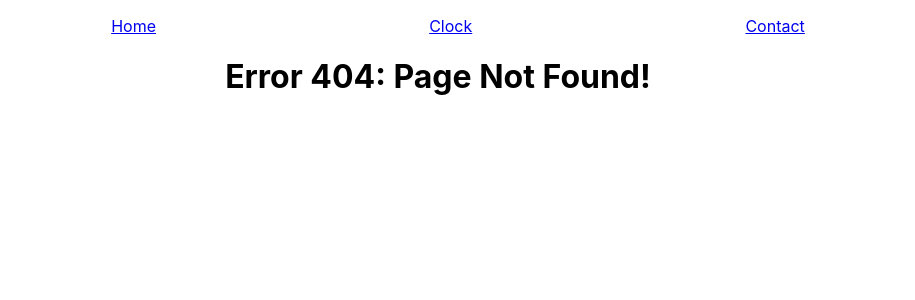
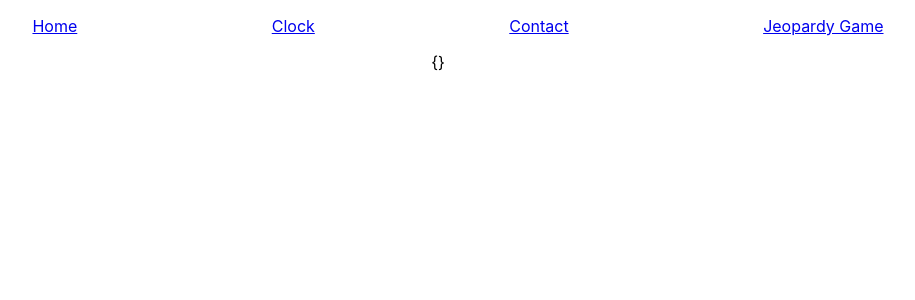
Before and after one commit to AZimdahl/redux-jeopardy-lite, a React (Create React App) app: page /jeopardy in a window 1280 px wide. Before the commit this address had no page. Shown: the top 300 px of the page, without its empty margins (202-1117 px from the left). Built offline with nearby package versions, Linux system fonts and the light colour scheme; no server answers.

Commit message:
create start of jeopardy

```diff
--- a/package.json
+++ b/package.json
@@ -3,6 +3,7 @@
   "version": "0.1.0",
   "private": true,
   "dependencies": {
+    "axios": "^0.19.0",
     "react": "^16.11.0",
     "react-dom": "^16.11.0",
     "react-router-dom": "^5.1.2",
--- a/src/App.js
+++ b/src/App.js
@@ -5,6 +5,7 @@ import Clock from './components/clock/Clock'
 import Contact from './components/contact/Contact'
 import Navigation from './components/navigation/Navigation'
 import Error404 from './components/error404/Error404'
+import Jeopardy from './components/jeopardy/Jeopardy'
 
 //Import the Route component
 import { Route, Switch } from "react-router-dom";
@@ -20,6 +21,7 @@ function App() {
         <Route path="/welcome/:name" component={Welcome} />
         <Route path="/clock" component={Clock} />
         <Route path="/contact" component={Contact} />
+        <Route path="/jeopardy" component={Jeopardy} />
         <Route><Error404 /></Route>
       </Switch>
     </div>
--- /dev/null
+++ b/src/components/jeopardy/Jeopardy.js
@@ -0,0 +1,41 @@
+import React, { Component } from 'react';
+
+//import our service
+import JeopardyService from "../../jeopardyService";
+
+class Jeopardy extends Component {
+  //set our initial state and set up our service as this.client on this component
+  constructor(props){
+    super(props);
+    this.client = new JeopardyService();
+    this.state = {
+      data: {},
+      score: 0
+    }
+  }
+
+  //get a new random question from the API and add it to the data object in state
+  getNewQuestion() {
+    return this.client.getQuestion().then(result => {
+      this.setState({
+        data: result.data[0]
+      })
+    })
+  }
+
+  //when the component mounts, get a the first question
+  componentDidMount() {
+    this.getNewQuestion();
+  }
+
+  //display the results on the screen
+  render() {
+    return (
+      <div>
+        {JSON.stringify(this.state.data)}
+      </div>
+    );
+  }
+}
+
+export default Jeopardy;
--- a/src/components/navigation/Navigation.js
+++ b/src/components/navigation/Navigation.js
@@ -13,6 +13,9 @@ function Navigation(props) {
         <li>
             <Link to="/contact">Contact</Link>
         </li>
+        <li>
+            <Link to="/jeopardy">Jeopardy Game</Link>
+        </li>
         </ul>
     );
 }
--- /dev/null
+++ b/src/jeopardyService.js
@@ -0,0 +1,14 @@
+//import the axios HTTP client to communicate with the API
+import axios from 'axios';
+
+class JeopardyService {
+    constructor(url = 'http://jservice.io/api/random', client = axios.create()){
+        this.url = url;
+        this.client = client;
+    }
+    getQuestion(){
+        return this.client.get(this.url);
+    }
+}
+
+export default JeopardyService;
```
Also changed, not shown: 1 other file (tests, documents, lock files or other folders).
